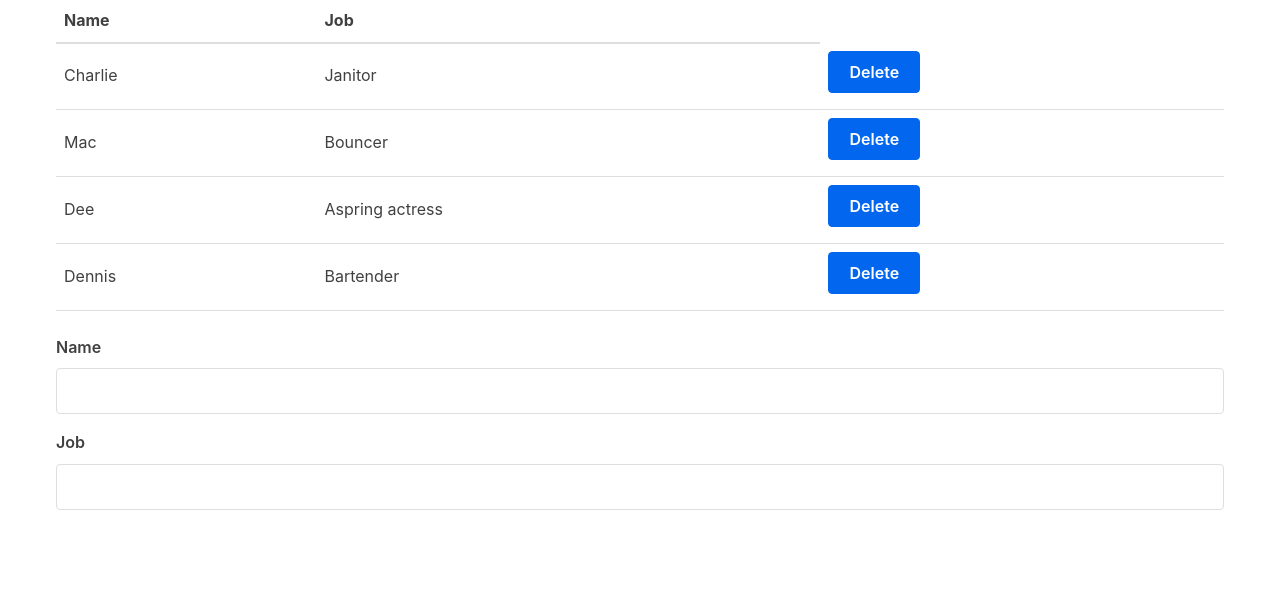
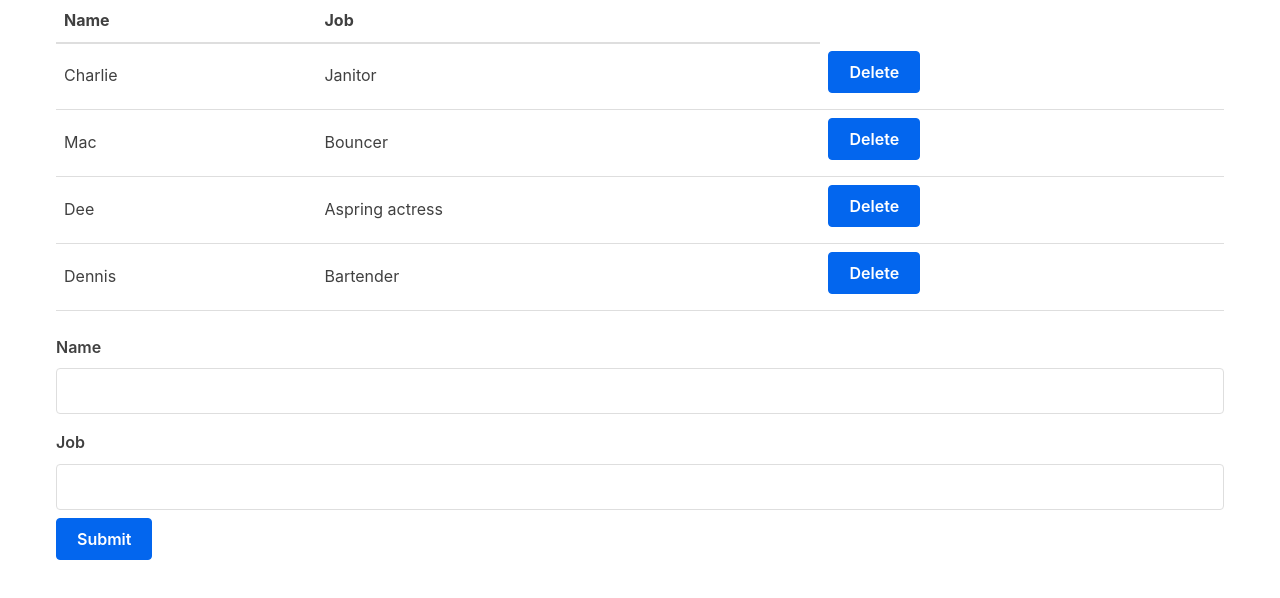
Before and after one commit to ALarCor/CSC-307-app, a React (Vite) app in the folder react-frontend/: page / in a window 1280 px wide. Shown: the top 598 px of the page. Built offline with nearby package versions, Linux system fonts and the light colour scheme.

Commit message:
added submit button

```diff
--- a/react-frontend/src/MyApp.jsx
+++ b/react-frontend/src/MyApp.jsx
@@ -24,10 +24,10 @@ function MyApp() {
       name: "Dennis",
       job: "Bartender"
     }
-  ];
-  function updateList(person) {
-    setCharacters([...characters, person]);
-  }
+      ];
+    function updateList(person) {
+     setCharacters([...characters, person]);
+}
   function removeOneCharacter(index) {
     const updated = characters.filter((character, i) => {
       return i !== index;
@@ -40,10 +40,9 @@ function MyApp() {
         characterData={characters}
         removeCharacter={removeOneCharacter}
       />
-      <Form />
+      <Form handleSubmit={updateList}/>
     </div>
-  );
-
+    );
   }
 
 
--- a/react-frontend/src/form.jsx
+++ b/react-frontend/src/form.jsx
@@ -28,10 +28,11 @@ function Form(props) {
          value={person.job}
          onChange={handleChange}
       />
+      <input type="button" value="Submit" onClick={submitForm} />
     </form>
   );
 
-    <input type="button" value="Submit" onClick={submitForm} />
+
 
 
         function handleChange(event) {
```
